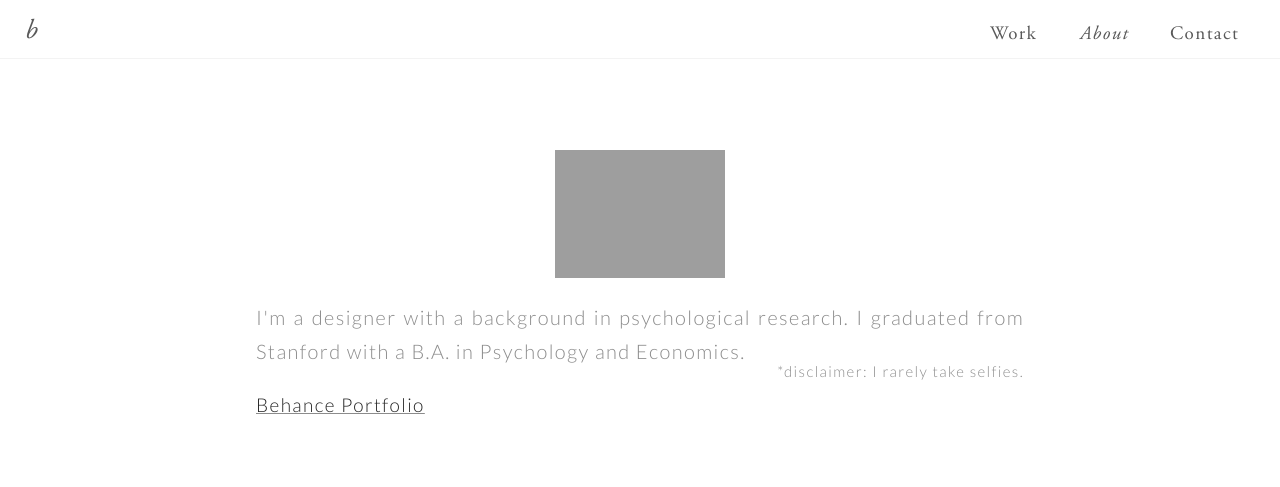
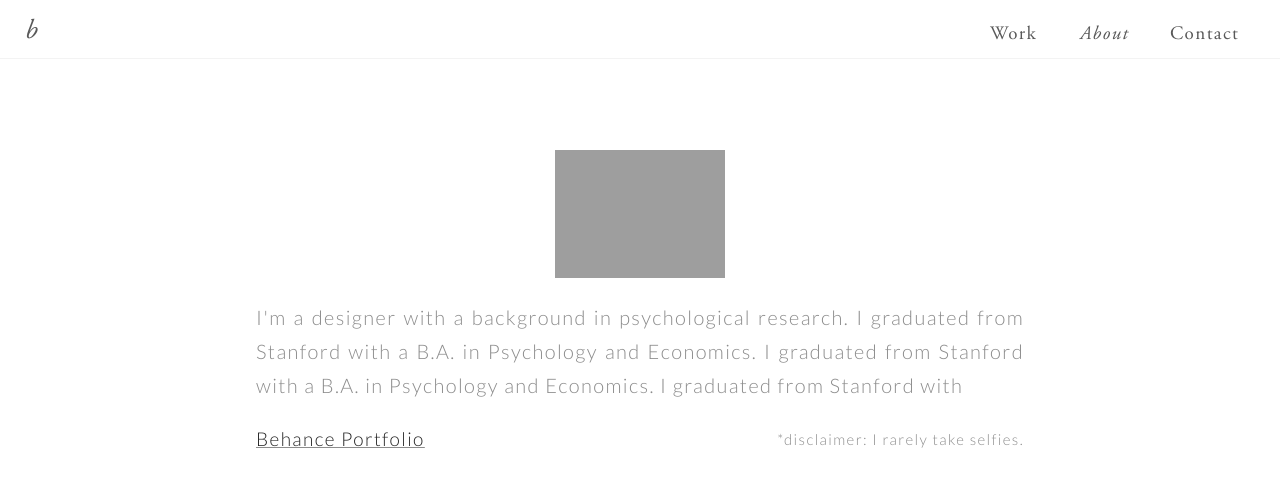
Before and after one commit to bkwon0402/bkwon0402.github.io, a Jekyll site: the page about.html, which Jekyll copies as it is, in a window 1280 px wide. Shown: the top 487 px of the page. Built offline with Jekyll 4.4.1, drawn with Linux system fonts in a browser that asks for light colours.

Commit message:
Update about.html

```diff
--- a/about.html
+++ b/about.html
@@ -72,7 +72,7 @@
 <div class="say">
 <div class="selfie2"><img src="/images/selfie.png"></div>
 <div class="aboutme"> I'm a designer with a background in psychological research.
-	 I graduated from Stanford with a B.A. in Psychology and Economics.
+	 I graduated from Stanford with a B.A. in Psychology and Economics. I graduated from Stanford with a B.A. in Psychology and Economics. I graduated from Stanford with
 	<p class="disclaimer">*disclaimer: I rarely take selfies.</p>
 
 	<div class="behancetext"><a href="http://www.behance.net/bkwon" text-decoration: "underline">Behance Portfolio</a></div>
```
